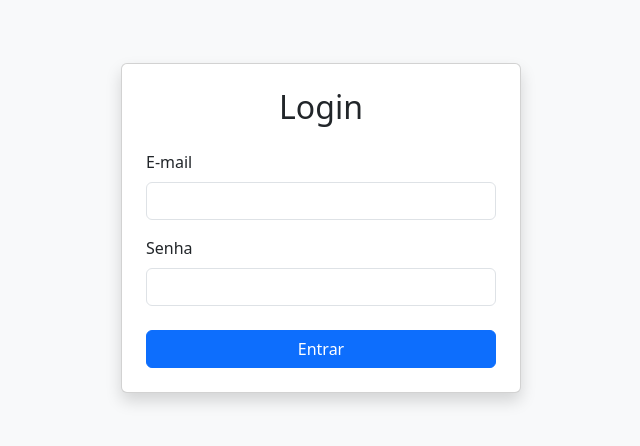
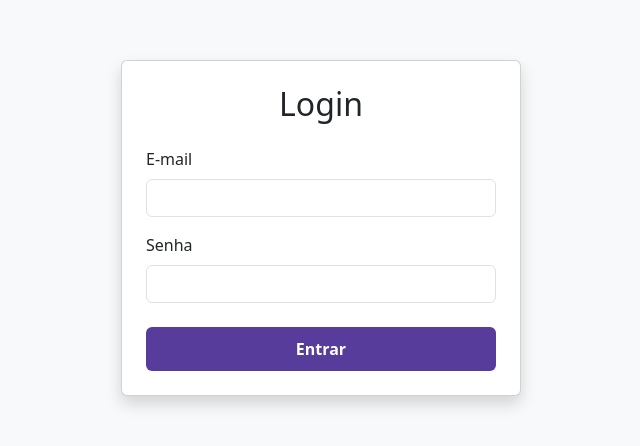
Before and after one commit to yurisillllva/clientsmanager, a Vue app in the folder front-manager/: page /login in a window 1280 px wide. Shown: the part 172-618 px from the top of the page, without its empty margins (319-959 px from the left). Built offline with nearby package versions, Linux system fonts and the light colour scheme.

Commit message:
adjustments in design

```diff
--- a/front-manager/src/components/ClientModal.vue
+++ b/front-manager/src/components/ClientModal.vue
@@ -106,12 +106,12 @@
               </div>
             </div>
             <div class="modal-footer mt-4">
-              <button type="button" class="btn btn-secondary" @click="close">
+              <button type="button" class="btn btn-light" @click="close">
                 Cancelar
               </button>
               <button
                 type="button"
-                class="btn btn-primary"
+                class="btn savemodal"
                 :disabled="isSaving"
                 @click="submit"
               >
@@ -243,9 +243,18 @@ export default {
 is-invalid {
   border-color: #dc3545 !important;
 }
-
 .invalid-feedback {
   color: #dc3545;
   font-size: 0.875em;
 }
+.savemodal {
+   background-color: rgb(88, 60, 155);
+  color: white;
+  border: none;
+  padding: 10px 20px;
+  font-size: 16px;
+  font-weight: bold;
+  border-radius: 6px;
+  cursor: pointer;
+}
 </style>
--- a/front-manager/src/views/ChartsView.vue
+++ b/front-manager/src/views/ChartsView.vue
@@ -1,21 +1,20 @@
 <template>
   <div class="container">
     <h2>Dados sobre os contatos</h2>
-    <br>
+    <br />
+    <div class="card">
+      <div v-if="statesData && statesData.length" class="mx-4 py-2">
+        <h3>Segmentação por Estado</h3>
+        <pie-chart :data="statesData" :labels="statesLabels" />
+      </div>
+      <br />
+      <br />
 
-    <div v-if="statesData && statesData.length">
-      <h3>Segmentação por Estado</h3>
-      <pie-chart :data="statesData" :labels="statesLabels" />
+      <div v-if="citiesData && citiesData.length" class="mx-4 py-2">
+        <h3>Segmentação por Cidade</h3>
+        <pie-chart :data="citiesData" :labels="citiesLabels" />
+      </div>
     </div>
-    <br>
-    <hr>
-
-
-    <div v-if="citiesData && citiesData.length">
-      <h3>Segmentação por Cidade</h3>
-      <pie-chart :data="citiesData" :labels="citiesLabels" />
-    </div>
-
   </div>
 </template>
 
@@ -59,5 +58,4 @@ export default {
 </script>
 
 <style scoped>
-
 </style>
--- a/front-manager/src/views/LoginView.vue
+++ b/front-manager/src/views/LoginView.vue
@@ -21,7 +21,7 @@
             required
           >
         </div>
-        <button type="submit" class="btn btn-primary w-100">Entrar</button>
+        <button type="submit" class="btn buttonlogin w-100">Entrar</button>
       </form>
     </div>
   </div>
@@ -48,3 +48,15 @@ export default {
   }
 }
 </script>
+<style scoped>
+.buttonlogin {
+   background-color: rgb(88, 60, 155);
+  color: white;
+  border: none;
+  padding: 10px 20px;
+  font-size: 16px;
+  font-weight: bold;
+  border-radius: 6px;
+  cursor: pointer;
+}
+</style>
--- a/front-manager/src/views/WelcomeView.vue
+++ b/front-manager/src/views/WelcomeView.vue
@@ -3,7 +3,7 @@
     <h1 class="mb-4 text-dark display-4">Login</h1>
     <button
       @click="redirectToLogin"
-      class="btn btn-primary btn-lg px-5"
+      class="btn buttonroute btn-lg px-5"
     >
       Fazer login com a Huggy
     </button>
@@ -21,7 +21,14 @@ export default {
 </script>
 
 <style scoped>
-/* .welcome-page {
-  @apply min-h-screen flex flex-col items-center justify-center bg-white;
-} */
+.buttonroute {
+   background-color: rgb(88, 60, 155);
+  color: white;
+  border: none;
+  padding: 10px 20px;
+  font-size: 16px;
+  font-weight: bold;
+  border-radius: 6px;
+  cursor: pointer;
+}
 </style>
```
